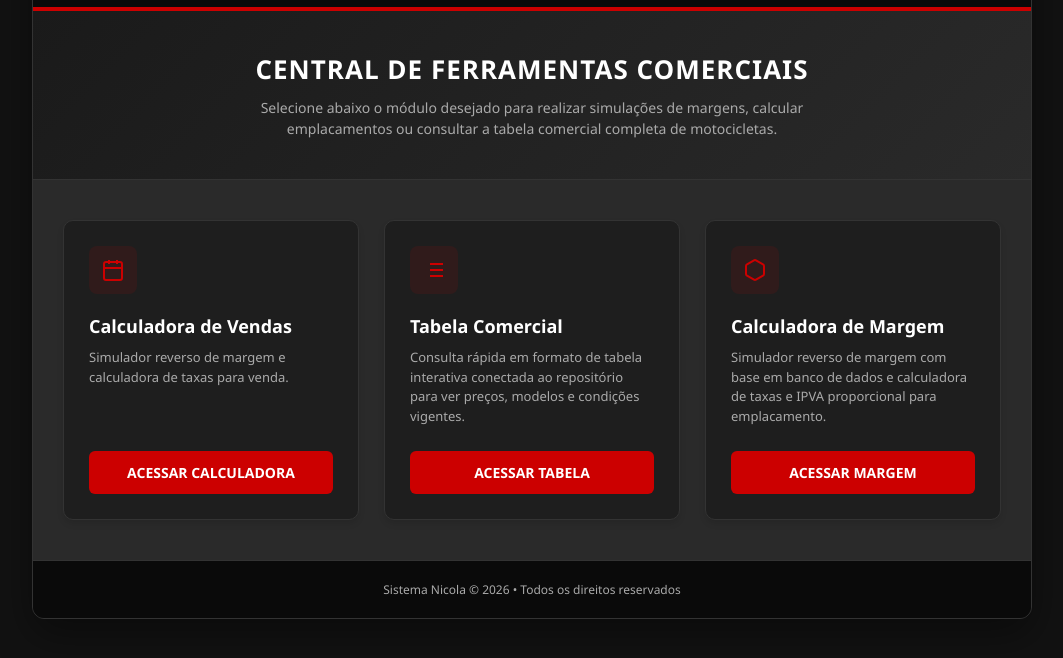
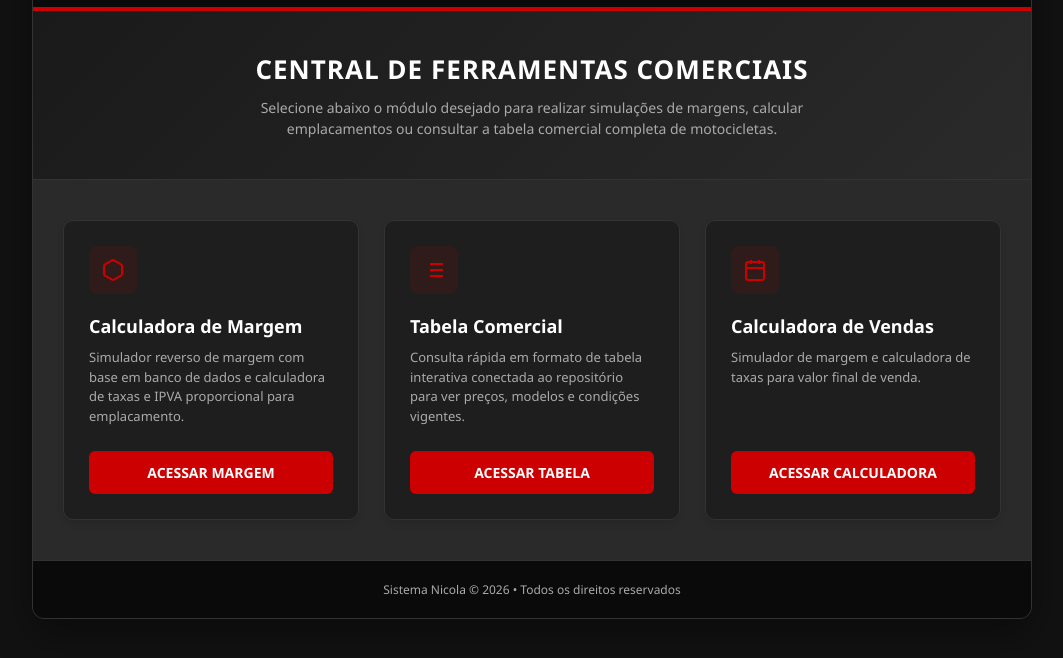
Before and after one commit to twossh/calc, a plain HTML site: page index.html in a window 1280 px wide. Shown: the part 102-760 px from the top of the page, without its empty margins (108-1171 px from the left). Drawn offline with Linux system fonts and the light colour scheme.

Commit message:
Update index.html

```diff
--- a/index.html
+++ b/index.html
@@ -231,12 +231,12 @@
             <div class="module-card">
                 <div>
                     <div class="card-icon">
-                        <svg width="24" height="24" viewBox="0 0 24 24" fill="none" stroke="currentColor" stroke-width="2"><rect x="3" y="4" width="18" height="18" rx="2" ry="2"></rect><line x1="16" y1="2" x2="16" y2="6"></line><line x1="8" y1="2" x2="8" y2="6"></line><line x1="3" y1="10" x2="21" y2="10"></line></svg>
+                        <svg width="24" height="24" viewBox="0 0 24 24" fill="none" stroke="currentColor" stroke-width="2"><path d="M21 16V8a2 2 0 0 0-1-1.73l-7-4a2 2 0 0 0-2 0l-7 4A2 2 0 0 0 3 8v8a2 2 0 0 0 1 1.73l7 4a2 2 0 0 0 2 0l7-4A2 2 0 0 0 21 16z"></path></svg>
                     </div>
-                    <h3 class="card-title">Calculadora de Vendas</h3>
-                    <p class="card-desc">Simulador reverso de margem e calculadora de taxas para venda.</p>
+                    <h3 class="card-title">Calculadora de Margem</h3>
+                    <p class="card-desc">Simulador reverso de margem com base em banco de dados e calculadora de taxas e IPVA proporcional para emplacamento.</p>
                 </div>
-                <a href="https://twossh.github.io/nic/calculadora.html" class="card-btn">Acessar Calculadora</a>
+                <a href="https://twossh.github.io/nic/margem.html" class="card-btn">Acessar Margem</a>
             </div>
 
             <!-- Card 2: Tabela Comercial -->
@@ -251,16 +251,16 @@
                 <a href="https://twossh.github.io/nic/tabela.html" class="card-btn">Acessar Tabela</a>
             </div>
 
-            <!-- Card 3: Consulta de Valores e Fotos -->
+            <!-- Card 3: Calculadora de Vendas (Margem) -->
             <div class="module-card">
                 <div>
                     <div class="card-icon">
-                        <svg width="24" height="24" viewBox="0 0 24 24" fill="none" stroke="currentColor" stroke-width="2"><path d="M21 16V8a2 2 0 0 0-1-1.73l-7-4a2 2 0 0 0-2 0l-7 4A2 2 0 0 0 3 8v8a2 2 0 0 0 1 1.73l7 4a2 2 0 0 0 2 0l7-4A2 2 0 0 0 21 16z"></path></svg>
+                        <svg width="24" height="24" viewBox="0 0 24 24" fill="none" stroke="currentColor" stroke-width="2"><rect x="3" y="4" width="18" height="18" rx="2" ry="2"></rect><line x1="16" y1="2" x2="16" y2="6"></line><line x1="8" y1="2" x2="8" y2="6"></line><line x1="3" y1="10" x2="21" y2="10"></line></svg>
                     </div>
-                    <h3 class="card-title">Calculadora de Margem</h3>
-                    <p class="card-desc">Simulador reverso de margem com base em banco de dados e calculadora de taxas e IPVA proporcional para emplacamento.</p>
+                    <h3 class="card-title">Calculadora de Vendas</h3>
+                    <p class="card-desc">Simulador de margem e calculadora de taxas para valor final de venda.</p>
                 </div>
-                <a href="https://twossh.github.io/nic/margem.html" class="card-btn">Acessar Margem</a>
+                <a href="https://twossh.github.io/nic/calculadora.html" class="card-btn">Acessar Calculadora</a>
             </div>
 
         </div>
```
